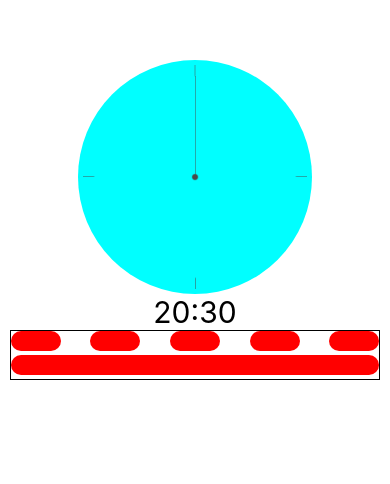
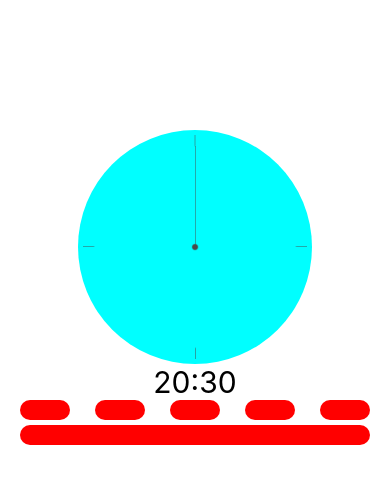
Before and after one commit to MarkoTF/pomodoro, a React Native app: screen / in a window 390 px wide. Shown: the part 202-686 px from the top of the page. Built offline with nearby package versions, Linux system fonts and the light colour scheme; some icons are missing.

Commit message:
Ahora se pueden usar los íconos. protomaquetación de los botones globales

```diff
--- a/App.js
+++ b/App.js
@@ -1,16 +1,28 @@
 import { StatusBar } from 'expo-status-bar';
 import { StyleSheet, Text, View } from 'react-native';
 import { AnalogClock, DigitalClock } from './src/components/Clock';
-import { Times } from './src/components/Times'
+import { Times } from './src/components/Times';
+import { GlobalButtons, PButton } from './src/components/Buttons';
+import UilReact from '@iconscout/react-native-unicons/icons/uil-react';
 
 export default function App() {
   return (
+    <View style={ styles.layout }>
       <View style={styles.container}>
+	<GlobalButtons>
+	  <PButton>
+	    <UilReact size="140" color="#61DAFB"/>
+	  </PButton>
+	  <PButton>
+	    <UilReact size="140" color="#61DAFB"/>
+	  </PButton>
+	</GlobalButtons>
 	<AnalogClock
 	  backColor='aqua'/>
 	<DigitalClock/>
 	<Times/>
 	<StatusBar style="auto" />
+      </View>
     </View>
   );
 }
@@ -22,4 +34,9 @@ const styles = StyleSheet.create({
     alignItems: 'center',
     justifyContent: 'center',
   },
+  layout: {
+    flex: 1,
+    backgroundColor: '#fff',
+    padding: 20
+  }
 });
--- a/package.json
+++ b/package.json
@@ -10,11 +10,13 @@
     "eject": "expo eject"
   },
   "dependencies": {
+    "@iconscout/react-native-unicons": "^1.0.3",
     "expo": "~44.0.0",
     "expo-status-bar": "~1.2.0",
     "react": "17.0.1",
     "react-dom": "17.0.1",
     "react-native": "0.64.3",
+    "react-native-svg": "^12.1.1",
     "react-native-web": "0.17.1"
   },
   "devDependencies": {
--- /dev/null
+++ b/src/components/Buttons.js
@@ -0,0 +1,30 @@
+import {
+  View,
+  Text,
+  StyleSheet,
+  Pressable
+} from 'react-native';
+
+export const GlobalButtons = ({ children }) => {
+  return (
+    <View style={ styles.globalContainer }>
+      { children }
+    </View>
+  );
+}
+
+export const PButton = ({ children }) => {
+  return (
+    <Pressable>
+      { children }
+    </Pressable>
+  );
+}
+
+const styles = StyleSheet.create({
+  globalContainer: {
+    width: '100%',
+    flexDirection: 'row',
+    justifyContent: 'space-between',
+  }
+});
--- a/src/components/Times.js
+++ b/src/components/Times.js
@@ -50,9 +50,7 @@ const styles = StyleSheet.create({
     borderRadius: 40,
   },
   boxContainer: {
-    borderColor: 'black',
-    borderWidth: 1,
-    width: '95%',
+    width: '100%',
     height: 50,
   },
   container: {
```
Also changed, not shown: 1 other file (tests, documents, lock files or other folders). Lines whose indentation alone changed are shown as unchanged.
